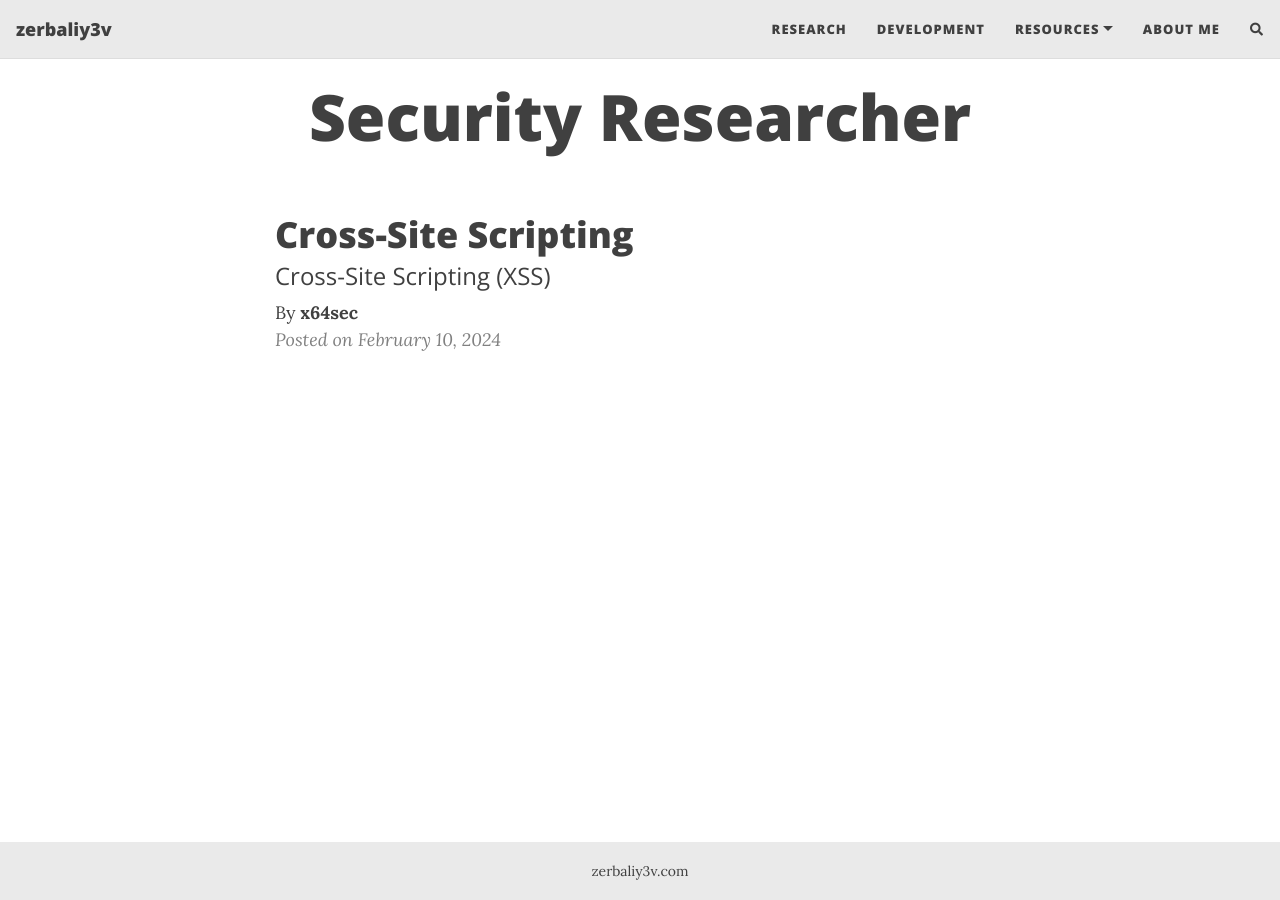
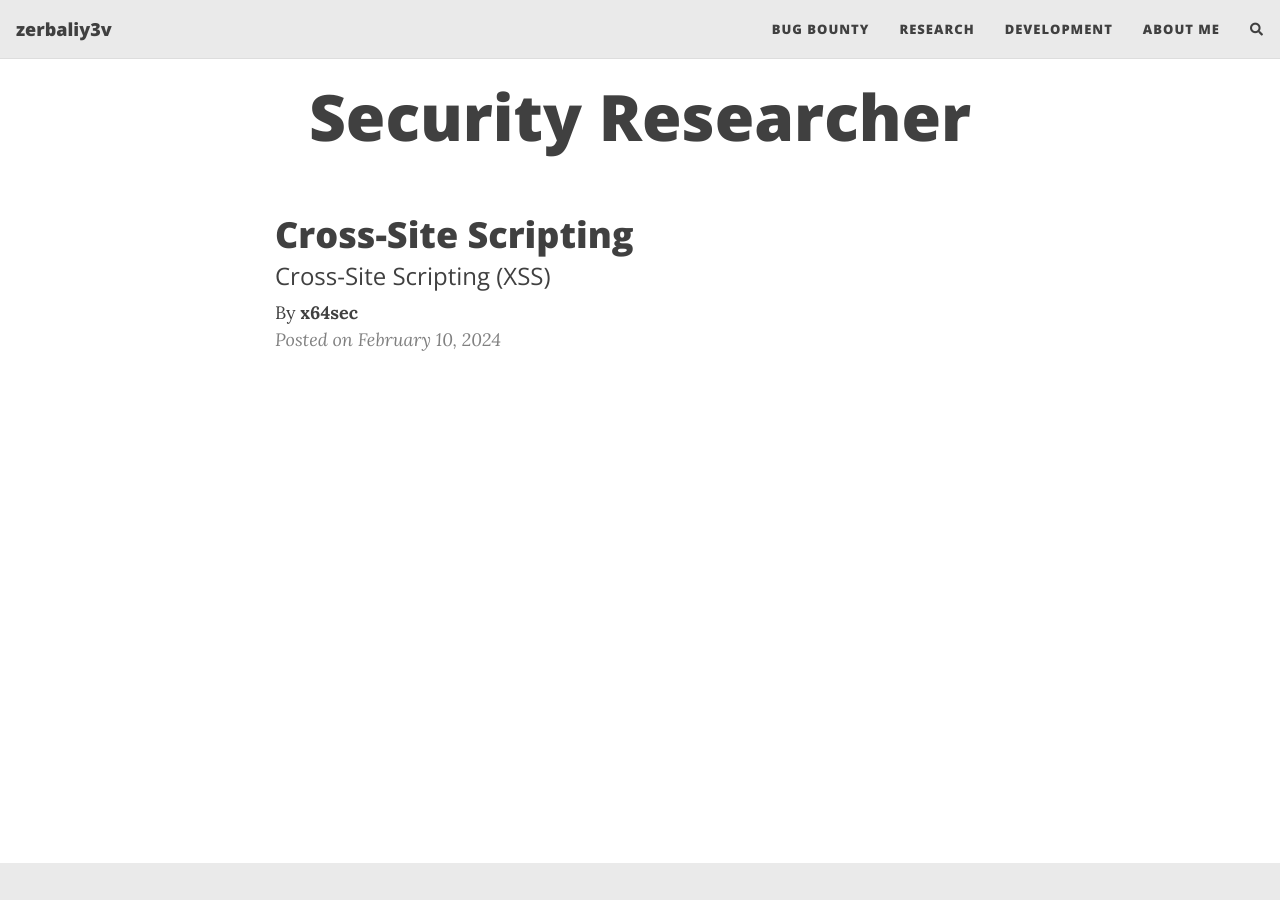
Before and after one commit to zerbaliy3v/zerbaliy3v.github.io, a Jekyll site: the page built from index.html, in a window 1280 px wide. Built offline with Jekyll 4.4.1, drawn with Linux system fonts in a browser that asks for light colours; nearby versions of some CDN libraries; the list of posts is cut into pages by our own code; comment, search, counter and statistics services are not loaded; part of the change alters nothing that is shown.

Commit message:
Update _config.yml

```diff
--- a/_config.yml
+++ b/_config.yml
@@ -20,11 +20,9 @@ author: zerbaliy3v
 ###############################################
 
 navbar-links:
+  Bug Bounty: 'bug-bounty.md'
   Research: 'research.md'
   Development: 'development'
-  Resources:
-    - OSCP NOTEs: "https://gabb4r.gitbook.io/oscp-notes/"
-    - Learn markdown: "https://www.markdowntutorial.com/"
   About Me: "aboutme"
 
 ################
@@ -99,7 +97,7 @@ share-links-active:
 
 # How to display the link to your website in the footer
 # Remove this if you don't want a link in the footer
-url-pretty: "zerbaliy3v.com"
+#url-pretty: "zerbaliy3v.com"
 
 # Add the website title to the title of every page
 title-on-all-pages: true
```
